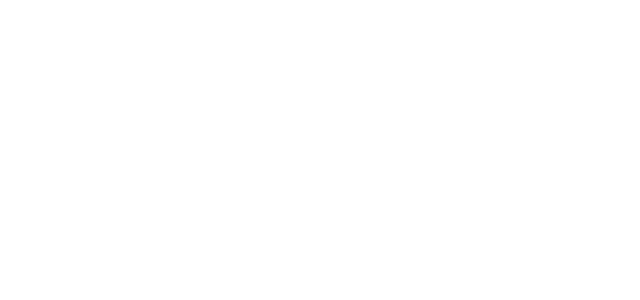
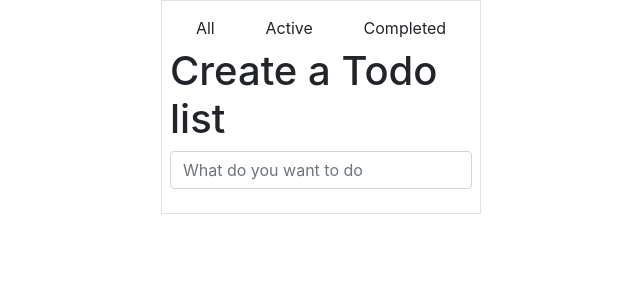
Before and after one commit to Smbat141/vue-js, a Vue app: page / in a window 1280 px wide. Shown: the top 300 px of the page, without its empty margins (319-959 px from the left). Built offline with nearby package versions, Linux system fonts and the light colour scheme.

Commit message:
Create Add Post

```diff
--- a/src/App.vue
+++ b/src/App.vue
@@ -1,13 +1,14 @@
 <template>
-    <div class="container">
-
-    </div>
+    <app-posts></app-posts>
 </template>
 
 <script>
+    import Posts from "./conponents/Posts";
+
     export default {
         name: 'app',
         components: {
+            appPosts:Posts
         },
     }
 </script>
--- /dev/null
+++ b/src/conponents/Post.vue
@@ -0,0 +1,27 @@
+<template>
+        <div class="input-group mb-3">
+            <div class="input-group-prepend">
+                <div class="input-group-text">
+                    <input type="checkbox" aria-label="Checkbox for following text input">
+                </div>
+            </div>
+            <span class="border text-center p-1 text-secondary"><h4>{{data.title}}</h4></span>
+            <div class="input-group-prepend">
+                <button class="btn btn-primary mr-1 rounded">edit</button>
+                <button class="btn btn-danger rounded">x</button>
+            </div>
+        </div>
+</template>
+
+<script>
+    export default {
+        name: "Post",
+        props: ['data']
+    }
+</script>
+
+<style scoped>
+    span{
+        width: 66%;
+    }
+</style>
--- /dev/null
+++ b/src/conponents/Posts.vue
@@ -0,0 +1,45 @@
+<template>
+    <div class="container  w-25 border p-2">
+        <div class="btn-group d-flex justify-content-center" role="group" aria-label="Basic example">
+            <button type="button" class="btn ">All</button>
+            <button type="button" class="btn">Active</button>
+            <button type="button" class="btn ">Completed</button>
+        </div>
+        <form v-on:submit.prevent>
+            <div class="form-group">
+                <h1>Create a Todo list</h1>
+                <input type="text" class="form-control"   placeholder="What do you want to do" v-model="title" @keyup.enter="addTask(data)">
+            </div>
+
+        </form>
+        <app-post :data="d" v-for="d of data"></app-post>
+    </div>
+</template>
+
+<script>
+    import Post from "./Post";
+
+    export default {
+        name: "Posts",
+        components:{
+            appPost:Post
+        },
+        data(){
+            return {
+                title:'',
+                data:[],
+            }
+        },
+        methods:{
+            addTask(data){
+                data.push({title:this.title})
+                this.title='';
+            }
+        }
+
+    }
+</script>
+
+<style scoped>
+
+</style>
```
